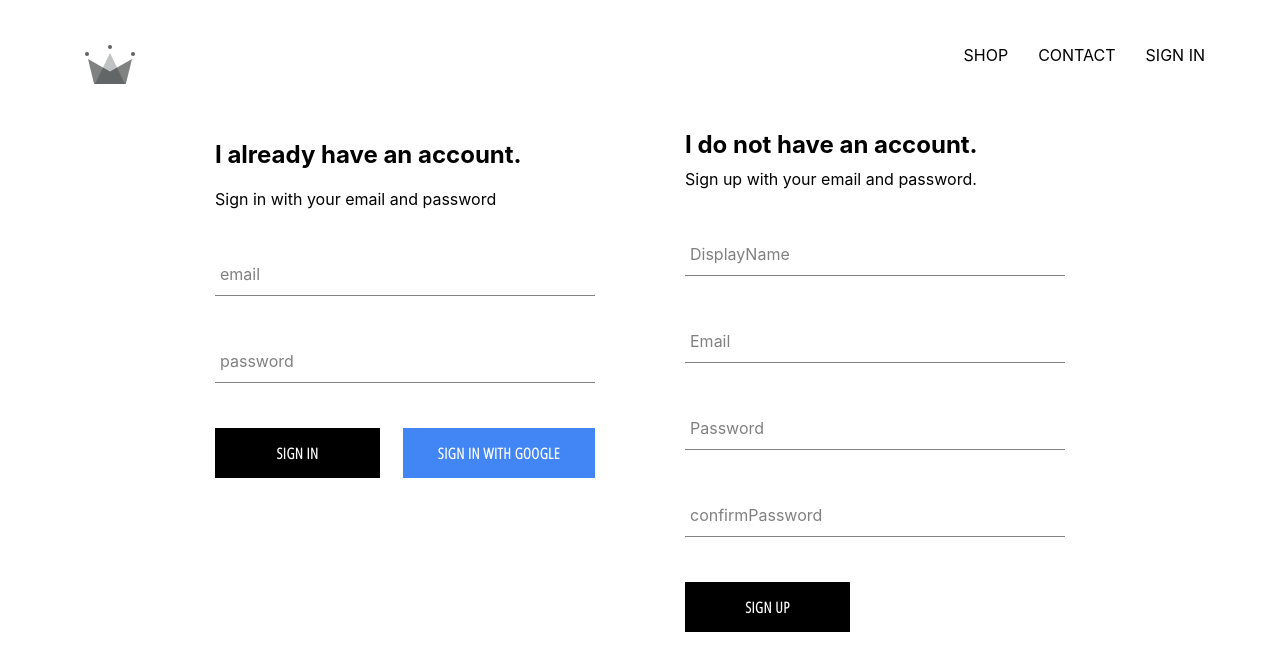
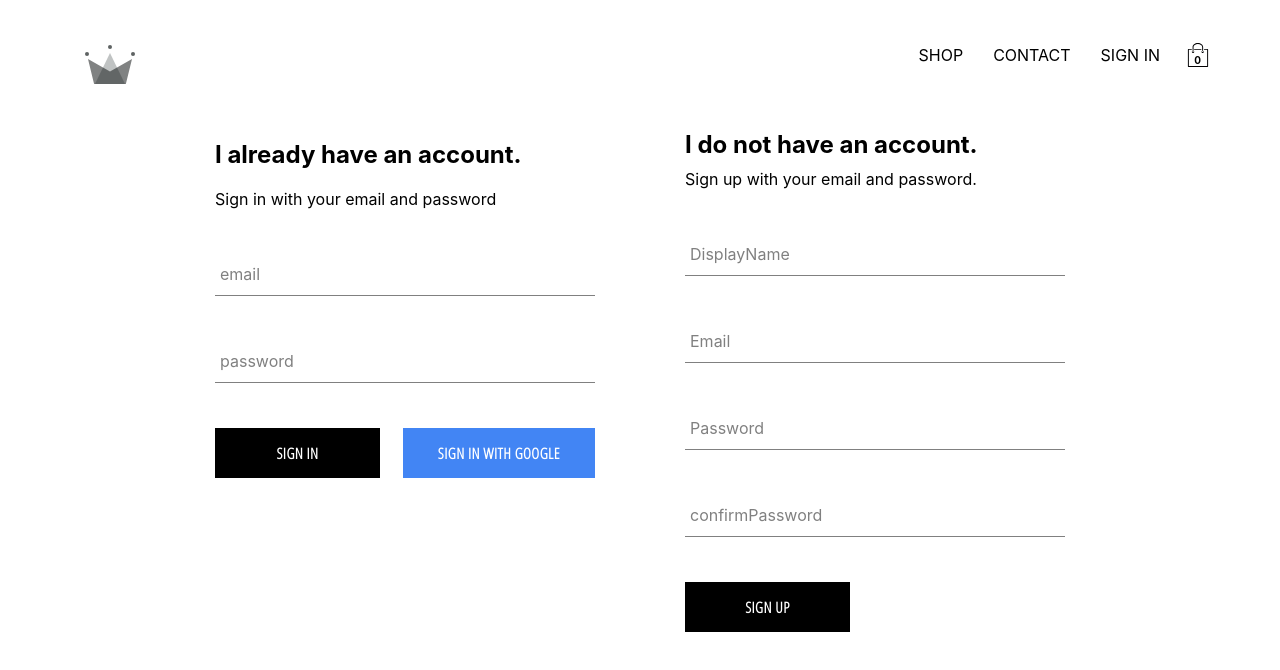
Before and after one commit to Gagan-Aptagiri/crown-clothing-store, a React (Create React App) app: page /signin in a window 1280 px wide. Shown: the top 670 px of the page. Built offline with nearby package versions, Linux system fonts and the light colour scheme; no server answers.

Commit message:
Added CartIcon component with scss to the Header component

```diff
--- /dev/null
+++ b/src/components/cart-icon/cart-icon.component.jsx
@@ -0,0 +1,17 @@
+import React from 'react';
+
+import './cart-icon.styles.scss';
+import { ReactComponent as ShoppingIcon } from '../../assets/shopping-bag.svg';
+
+class CartIcon extends React.Component {
+	render() {
+		return (
+			<div className="cart-icon">
+				<ShoppingIcon className="shopping-icon" />
+				<span className="item-count">0</span>
+			</div>
+		);
+	}
+}
+
+export default CartIcon;
--- /dev/null
+++ b/src/components/cart-icon/cart-icon.styles.scss
@@ -0,0 +1,21 @@
+  .cart-icon {
+    width: 45px;
+    height: 45px;
+    position: relative;
+    display: flex;
+    align-items: center;
+    justify-content: center;
+    cursor: pointer;
+
+    .shopping-icon {
+      width: 24px;
+      height: 24px;
+    }
+
+    .item-count {
+      position: absolute;
+      font-size: 10px;
+      font-weight: bold;
+      bottom: 12px;
+    }
+  }
--- a/src/components/header/header.component.jsx
+++ b/src/components/header/header.component.jsx
@@ -4,6 +4,7 @@
 
 import { auth } from '../../firebase/firebase.utils';
 import { ReactComponent as Logo } from '../../assets/crown.svg';
+import CartIcon from '../cart-icon/cart-icon.component';
 import './header.styles.scss';
 
 const Header = ({ currentUser }) => {
@@ -28,6 +29,7 @@
 						SIGN IN
 					</Link>
 				)}
+				<CartIcon />
 			</div>
 		</div>
 	);
```
Also changed, not shown: src/assets/shopping-bag.svg (added).
